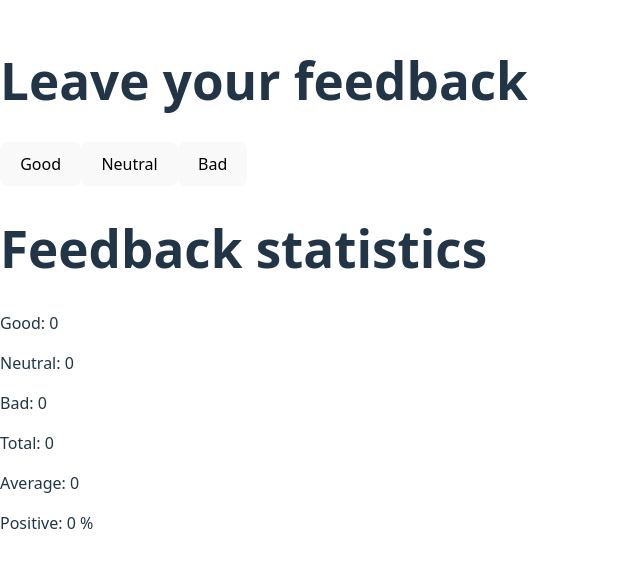
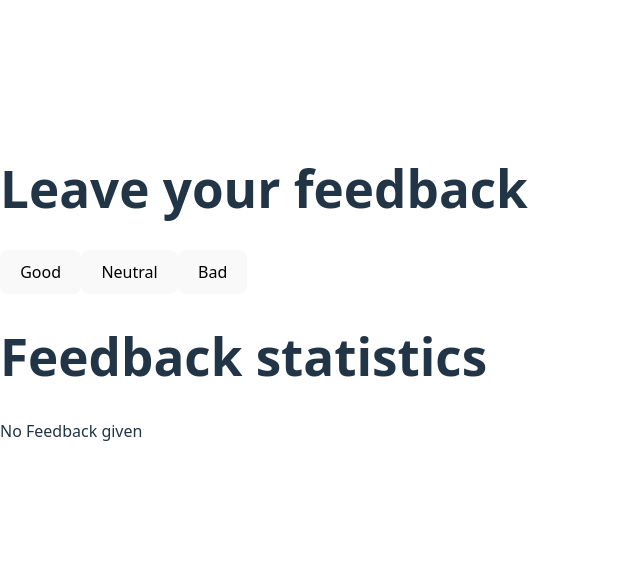
Before and after one commit to TadiusSapfiro/fullstackOpenStudy, a React (Vite) app in the folder part1/unicafe/: page / in a window 1280 px wide. Shown: the part 116-684 px from the top of the page, without its empty margins (0-640 px from the left). Built offline with nearby package versions, Linux system fonts and the light colour scheme; the HTML template or start-up script is replaced by a standard one.

Commit message:
1.9 done

```diff
--- a/part1/unicafe/src/App.tsx
+++ b/part1/unicafe/src/App.tsx
@@ -36,6 +36,14 @@ const Feedback = ({
 
 const Statistics = ({ good, neutral, bad }: StatisticsProps) => {
 	const total = good + neutral + bad;
+	if (total === 0) {
+		return (
+			<>
+				<h1>Feedback statistics</h1>
+				<div>No Feedback given</div>
+			</>
+		);
+	}
 	const average = (good - bad) / total;
 	const positive = (good / total) * 100;
 	return (
```
